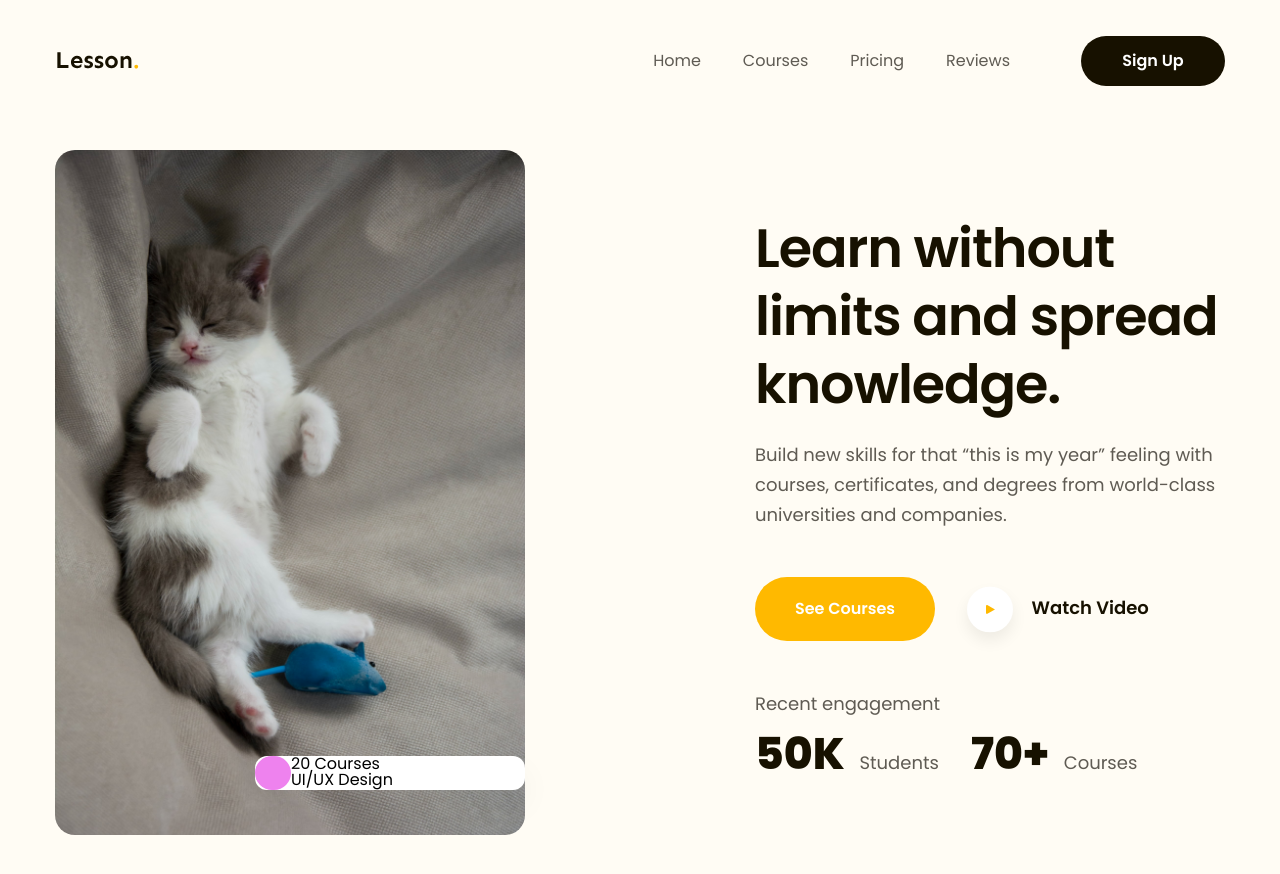
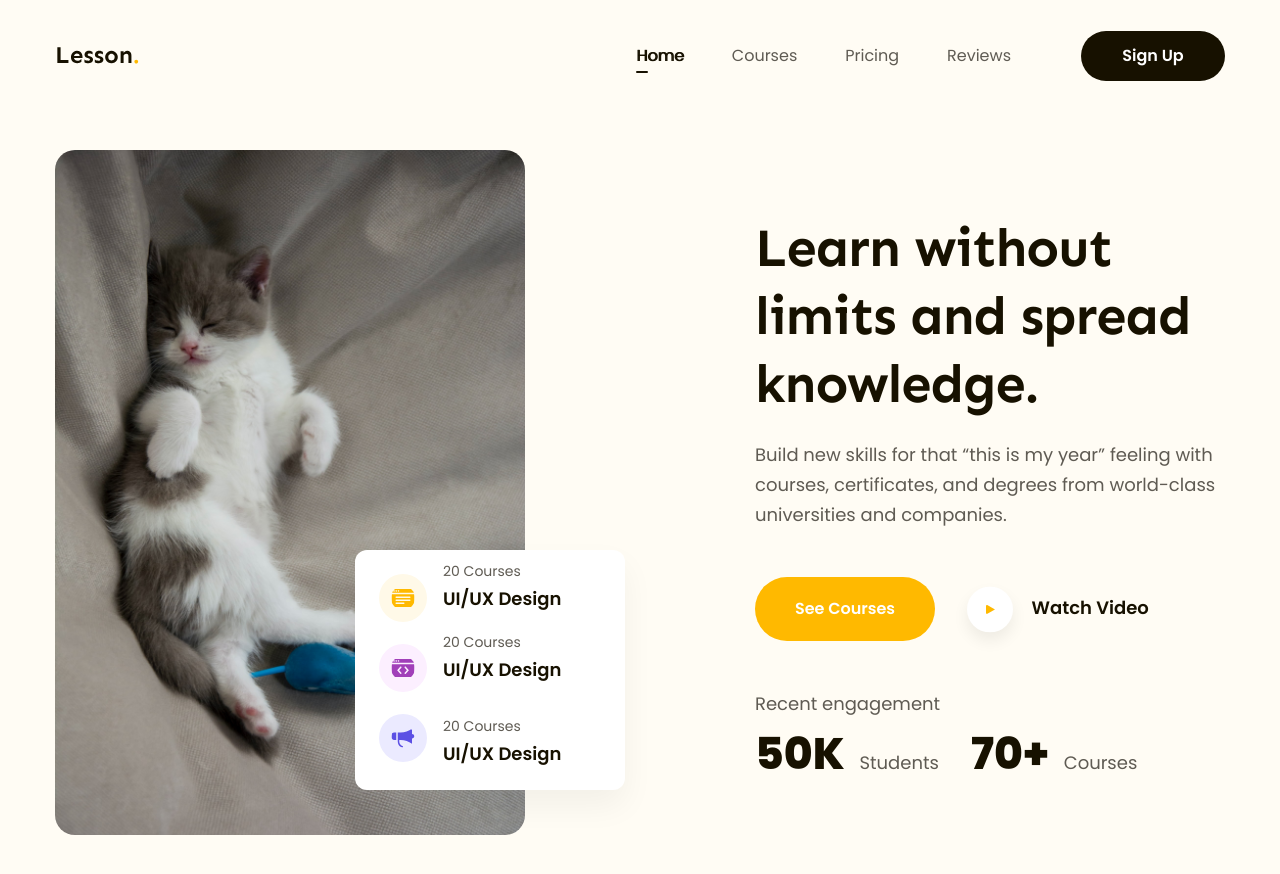
Before and after one commit to tomioruyuu/project-two, a plain HTML site: page index.html in a window 1280 px wide. Shown: the top 874 px of the page. Drawn offline with Linux system fonts and the light colour scheme.

Commit message:
improving

```diff
--- a/assets/css/style.css
+++ b/assets/css/style.css
@@ -16,7 +16,9 @@ body {
 /* ====common==== */
 .content {
     width: 1170px;
-    margin: auto;
+    max-width: calc(100% - 48px);
+    margin-right: auto;
+    margin-left: auto;
 }
 
 a {
@@ -38,22 +40,35 @@ a {
 }
 
 /* ======HEADER====== */
-header {
+
+main {
+    height: 10000px;
+}
+.hero {
     height: 112vh;
     background-color: #fffcf4;
+    display: flex;
+    padding-bottom: 65px;
+}
+header {
+    position: sticky;
+    background-color: #fffcf4;
+    padding-top: 26px;
+    top: -26px;
+    z-index: 1;
 }
 
 nav {
     display: flex;
     align-items: center;
+    position: relative;
     justify-content: space-between;
-    padding-top: 36px;
-    position: relative;
+    padding: 5px 0;
 }
 .navigation {
     display: flex;
     position: absolute;
-    right: 215px;
+    right: 190px;
 }
 
 nav .navigation a {
@@ -61,13 +76,26 @@ nav .navigation a {
     font-size: 1.6rem;
     line-height: 1.75;
     color: #5f5b53;
-    padding-left: 42px;
+    padding: 6px 24px;
+    position: relative;
 }
 
-nav .navigation li a:hover {
-    font-weight: 600;
-    text-decoration: underline;
+nav .navigation a:hover,
+nav li.active a {
+    text-shadow: 1px 0 0 currentColor;
     color: #171100;
+}
+
+nav li.active a::after {
+    content: "";
+    display: inline-block;
+    width: 12px;
+    height: 2px;
+    background: #171100;
+    border-radius: 1px;
+    position: absolute;
+    bottom: 0;
+    left: 24px;
 }
 
 nav .action-header {
@@ -88,7 +116,7 @@ nav .action-header {
     position: relative;
 }
 
-.stats .trademark img {
+.stats .trademark > img {
     width: 470px;
     height: 685px;
     object-fit: cover;
@@ -102,11 +130,12 @@ nav .action-header {
 }
 
 .stats .introduce h2 {
-    font-weight: 600;
+    font-weight: 700;
     font-size: 5.4rem;
     line-height: 68px;
     letter-spacing: -0.02em;
     color: #171100;
+    font-family: "Sen", sans-serif;
 }
 
 .stats .introduce .desc {
@@ -178,8 +207,8 @@ nav .action-header {
 .stats .sub-strademark {
     width: 270px;
     position: absolute;
+    right: -100px;
     bottom: 48px;
-    right: 0;
     background: #ffffff;
     box-shadow: 0px 16px 32px rgba(0, 0, 0, 0.05);
     border-radius: 12px;
@@ -189,10 +218,52 @@ nav .action-header {
     display: flex;
 }
 
+.stats .courses .info-media {
+    display: flex;
+    align-items: center;
+}
+
 .stats .courses img {
     display: inline-block;
+    box-sizing: unset;
+    padding: 12px;
+    border-radius: 50%;
     width: 24px;
     height: 24px;
-    padding: 17px 18px;
-    background-color: violet;
+    margin-left: 24px;
+    margin-right: 16px;
 }
+
+.stats .courses .design {
+    background: #fff9e8;
+    margin-top: 24px;
+}
+
+.stats .courses .develope {
+    background: #fcefff;
+    margin-top: 22px;
+}
+
+.stats .courses .marketing {
+    background: #ebeaff;
+    margin-top: 22px;
+    margin-bottom: 28px;
+}
+
+.stats .courses .quantity {
+    font-weight: 400;
+    font-size: 1.4rem;
+    line-height: 1.86;
+    color: #5f5b53;
+}
+.stats .courses .name-courses {
+    font-weight: 600;
+    font-size: 1.8rem;
+    line-height: 1.6667;
+    color: #171100;
+}
+
+/* =======POPULAR COURSES======= */
+.popular {
+    box-sizing: unset;
+}
--- a/index.html
+++ b/index.html
@@ -6,19 +6,25 @@
         <link rel="stylesheet" href="./assets/css/reset.css" />
         <link rel="stylesheet" href="./assets/css/style.css" />
         <link rel="stylesheet" href="./assets/font/stylesheet.css" />
+        <link rel="preconnect" href="https://fonts.googleapis.com" />
+        <link rel="preconnect" href="https://fonts.gstatic.com" crossorigin />
+        <link
+            href="https://fonts.googleapis.com/css2?family=Sen:wght@700&display=swap"
+            rel="stylesheet"
+        />
         <title>project-two</title>
     </head>
     <body>
         <main>
-            <!-- HEADER -->
-            <header class="hero">
+            <!-- ==========HEADER========= -->
+            <header>
                 <div class="content">
                     <nav>
                         <a href="#"
                             ><img src="./assets/img/Logo.svg" alt=""
                         /></a>
                         <ul class="navigation">
-                            <li>
+                            <li class="active">
                                 <a href="#!">Home</a>
                             </li>
                             <li>
@@ -33,19 +39,68 @@
                         </ul>
                         <a href="#!" class="btn action-header">Sign Up</a>
                     </nav>
+                </div>
+            </header>
+            <div class="hero">
+                <div class="content">
                     <div class="stats">
                         <div class="row">
                             <div class="trademark">
                                 <img src="./assets/img/neko-cute.jpg" alt="" />
                                 <div class="sub-strademark">
                                     <div class="courses">
-                                        <img src="./assets/img/design-icon.svg" alt="">
-                                        <div class="information">
-                                            <p class="quantity">20 Courses</p>
-                                            <p class="name-courses">UI/UX Design</p>
+                                        <div class="info-media">
+                                            <img
+                                                class="design"
+                                                src="./assets/img/design-icon.svg"
+                                                alt=""
+                                            />
+                                            <div class="information">
+                                                <p class="quantity">
+                                                    20 Courses
+                                                </p>
+                                                <p class="name-courses">
+                                                    UI/UX Design
+                                                </p>
+                                            </div>
+                                        </div>
+                                    </div>
+                                    <div class="courses">
+                                        <div class="info-media">
+                                            <img
+                                                class="develope"
+                                                src="./assets/img/development-icon.svg"
+                                                alt=""
+                                            />
+                                            <div class="information">
+                                                <p class="quantity">
+                                                    20 Courses
+                                                </p>
+                                                <p class="name-courses">
+                                                    UI/UX Design
+                                                </p>
+                                            </div>
+                                        </div>
+                                    </div>
+                                    <div class="courses">
+                                        <div class="info-media">
+                                            <img
+                                                class="marketing"
+                                                src="./assets/img/marketing-icon.svg"
+                                                alt=""
+                                            />
+                                            <div class="information">
+                                                <p class="quantity">
+                                                    20 Courses
+                                                </p>
+                                                <p class="name-courses">
+                                                    UI/UX Design
+                                                </p>
+                                            </div>
                                         </div>
                                     </div>
                                 </div>
+
                             </div>
                             <div class="introduce">
                                 <h2>
@@ -58,8 +113,13 @@
                                     companies.
                                 </p>
                                 <div class="action">
-                                    <a href="" class="btn click-action">See Courses</a>
-                                    <img src="./assets/img/stopvideo.svg" alt="stop video icon">
+                                    <a href="" class="btn click-action"
+                                        >See Courses</a
+                                    >
+                                    <img
+                                        src="./assets/img/stopvideo.svg"
+                                        alt="stop video icon"
+                                    />
                                     <span>Watch Video</span>
                                 </div>
                                 <div class="info">
@@ -71,7 +131,26 @@
                         </div>
                     </div>
                 </div>
-            </header>
+            </div>
+
+            <!-- ==========POPULAR COURSES========= -->
+            <!-- <div class="popular">
+                <div class="content">
+                    <div class="intro">
+                        <div class="title">
+                            <h2>Our popular courses</h2>
+                            <p class="desc">
+                                Build new skills with new trendy courses and
+                                shine for the next future career.
+                            </p>
+                        </div>
+                        <div class="direction-icon">
+                            <img src="./assets/img/left-icon.svg" alt="" />
+                            <img src="./assets/img/right-icon.svg" alt="" class="righr-icon" />
+                        </div>
+                    </div>
+                </div>
+            </div> -->
         </main>
     </body>
 </html>
```
Also changed, not shown: assets/img/left-icon.svg (added), assets/img/right-icon.svg (added).
